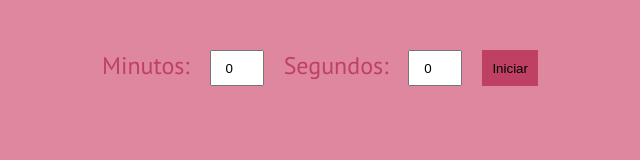
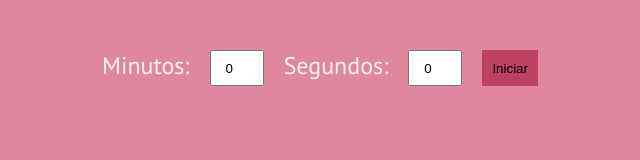
Before and after one commit to Darkor-LF/timer-countdown, a plain HTML site: page index.html in a window 1280 px wide. Shown: the whole page, without its empty margins (320-960 px from the left). Drawn offline with Linux system fonts and the light colour scheme; files that its build step writes are made by us from their sources.

Commit message:
Update styles.css

```diff
--- a/css/styles.css
+++ b/css/styles.css
@@ -6,7 +6,8 @@
 body {
     font-family: 'PT Sans', sans-serif;
     font-size: 1.5rem;
-    color: #be4163;
+/*     color: #be4163; */
+    color: rgb(250,241,236);
     background-color: #df879f;
 }
 
```
